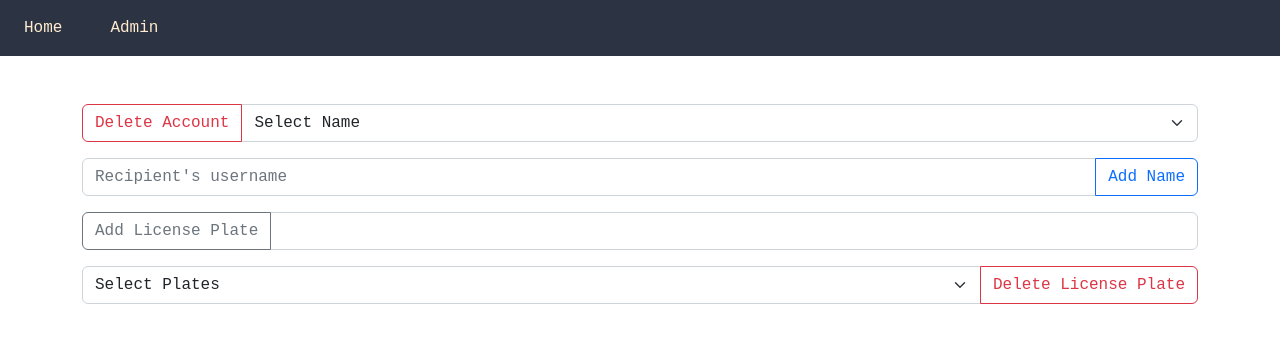
After one commit to suphasonnuk/iot_proj, a Flask app: page /edit/ in a window 1280 px wide. The commit adds this page. Shown: the top 343 px of the page. Run offline with Flask 2, Linux system fonts and the light colour scheme.

Commit message:
added pages

```diff
--- a/main.py
+++ b/main.py
@@ -24,7 +24,9 @@ global capture,rec_frame, grey, switch, neg, face, rec, out
 
 
 data_use = None
-admin = "suphason"
+_admin = ["suphason" , "nont"]
+
+user_plates = []
 user_email = []
 user_name = []
 error = None
@@ -35,6 +37,11 @@ neg=0
 face=0
 switch=1
 rec=0
+
+plates = pd.DataFrame({
+            "user_name" : user_name,
+            "user_plates" : user_plates,
+        })
 
 data_recieved = pd.DataFrame({
             "user_name" : user_name,
@@ -90,14 +97,41 @@ def register():
 
 @app.route('/logout/' , methods = ['POST' , 'GET'])
 def logout():
-    global _login
-    _login = 0
+    global _login , data_use
+    _login = False
+
+    data_use = None
     return redirect(url_for("login_page"))
 
 
 @app.route('/home/' , methods = ['POST' , 'GET'])
 def home():
     return redirect(url_for("index"))
+
+@app.route('/edit/' , methods = ['POST' , 'GET'])
+def edit():
+    return render_template("admin_edit.html" , personal = data_recieved.values.tolist(), _plates = plates.values.tolist())
+
+
+@app.route('/add_plate/' , methods = ['POST' , 'GET'])
+def add_plate():
+    global plates
+    if request.method == "POST":
+        _plates = pd.DataFrame({
+            "user_name" : [data_use[0][0]],
+            "user_plates" : [request.form.get("add_plate")],
+        })
+
+        if request.form.get("license") not in user_plates:
+            user_plates.append(request.form.get("add_plate"))
+            plates = pd.concat([plates, _plates])
+
+            return render_template("Dashboard.html" , personal = data_use[0] , _plates = plates.loc[plates['user_name'] == data_use[0][0]].values.tolist())
+
+        return render_template("Dashboard.html" , personal = data_use[0] , _plates = plates.loc[plates['user_name'] == data_use[0][0]].values.tolist())
+
+    else:
+        return render_template("Dashboard.html" , personal = data_use[0], _plates = plates.loc[plates['user_name'] == data_use[0][0]].values.tolist())
 
 @app.route('/main/' , methods = ['POST' , 'GET'])
 def main():
@@ -111,11 +145,11 @@ def history():
         return render_template("login_error.html")
 
 
-@app.route('/que/', methods = ['POST' , 'GET'])
-def que():
+@app.route('/admin_page/', methods = ['POST' , 'GET'])
+def admin_page():
     if (_login):
-        if (data_use[0][0] == admin):
-            return render_template("que.html")
+        if (data_use[0][0] in _admin):
+            return render_template("admin_page.html" , personal = data_recieved.values.tolist() , _plates = plates.values.tolist())
         else:
             return render_template("login_error.html")
     else:
@@ -133,7 +167,8 @@ def login():
         if ( data_use != []):
             flash("log in successful")
             _login = True
-            return render_template("Dashboard.html" , name = user_name , id = user_id , visible = face_visibility , id_visible = "" , personal = data_use[0])
+            return render_template("Dashboard.html" , name = user_name , id = user_id , visible = face_visibility ,
+             id_visible = "" , personal = data_use[0],  _plates = plates.loc[plates['user_name'] == data_use[0][0]].values.tolist())
         else:
 
             flash("Your user name is not in our DataBase, try again")
@@ -150,7 +185,7 @@ def login_page():
     global user_id, user_name , user_password , years , visiblility , _login
     if (_login):
 
-        return render_template("Dashboard.html" , user_name = user_name , user_id = user_id , personal = data_use[0])
+        return render_template("Dashboard.html" , user_name = user_name , user_id = user_id , personal = data_use[0] , _plates = plates.loc[plates['user_name'] == data_use[0][0]].values.tolist())
     else:
         return render_template("login.html")
 
--- /dev/null
+++ b/templates/admin_edit.html
@@ -0,0 +1,44 @@
+{% extends 'base.html' %}
+
+
+{% block content %}
+<div class="container-lg mt-5">
+    <div class="input-group mb-3">
+        <button class="btn btn-outline-danger" type="button" id="button-addon1">Delete Account</button>
+
+
+        <select class="form-select" aria-label="Default select example">
+            <option selected>Select Name</option>
+            {%for data in personal%}
+
+            <option value="1">{{data[0]}}</option>
+
+            {%endfor%}
+
+          </select>
+      </div>
+
+      <div class="input-group mb-3">
+        <input type="text" class="form-control" placeholder="Recipient's username" aria-label="Recipient's username" aria-describedby="button-addon2">
+        <button class="btn btn-outline-primary" type="button" id="button-addon2">Add Name</button>
+      </div>
+
+      <div class="input-group mb-3">
+        <button class="btn btn-outline-secondary" type="button">Add License Plate</button>
+        <input type="text" class="form-control" placeholder="" aria-label="Example text with two button addons">
+      </div>
+
+      <div class="input-group">
+        <select class="form-select" aria-label="Default select example">
+            <option selected>Select Plates</option>
+            {%for data in _plates%}
+
+            <option value="1">{{data[1]}}</option>
+
+            {%endfor%}
+
+          </select>
+        <button class="btn btn-outline-danger" type="button">Delete License Plate</button>
+      </div>
+</div>
+{% endblock %}
--- a/templates/base.html
+++ b/templates/base.html
@@ -31,15 +31,11 @@
                 <a class="navcol nav-link" aria-current="page" href="{{url_for('home')}}">Home</a>
               </li>
             </div>
+
             <div class="col mx-3">
               <li class="nav-item">
-                <a  class="navcol nav-link" href="{{ url_for('history')}}">History</a>
-              </li>
-            </div>
-            <div class="col mx-3">
-              <li class="nav-item">
-                <a  class="navcol nav-link" href="{{ url_for('que') }}" role="button" aria-expanded="false">
-                  Que
+                <a  class="navcol nav-link" href="{{ url_for('admin_page') }}" role="button" aria-expanded="false">
+                  Admin
                 </a>
               </li>
             </div>
@@ -58,6 +54,11 @@
 {% endblock %}
 
 
+<div class="container-md">
+{%block footer%}
+
+{%endblock%}
+</div>
 </body>
 
 
--- a/templates/front.html
+++ b/templates/front.html
@@ -26,8 +26,8 @@
       </div>
 
         <div class="container-md mt-3 mb-3 rounded px-3">
-            <form action="{{url_for('que')}}">
-               <button class="btn btn-success"> See Activities log (For admin) </button>
+            <form action="{{url_for('admin_page')}}">
+               <button class="btn btn-success"> See Activities log (For admin_page) </button>
             </form>
         </div>
     </div>
--- a/templates/login.html
+++ b/templates/login.html
@@ -29,7 +29,7 @@
           </div>
 
           <div class="form-floating mt-5 mb-3">
-                <input class="form-control form-control-md" type="text" placeholder="99/99 example" name = "user_password">
+                <input class="form-control form-control-md" type="password" placeholder="99/99 example" name = "user_password">
                 <label class="mx-2" for = "user_id"> Password </label>
                 <br>
           </div>
```
Also changed, not shown: templates/Dashboard.html (+58 -16 lines), templates/admin_page.html (added, +98 -0 lines), templates/history.html (deleted, +0 -60 lines), templates/que.html (deleted, +0 -25 lines), static/img/plate.jpg (added).
